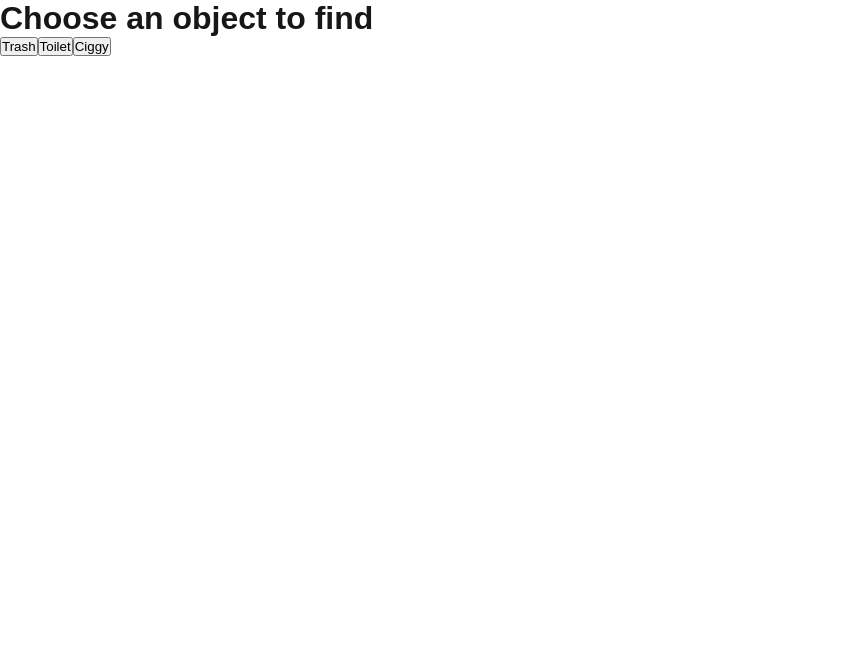
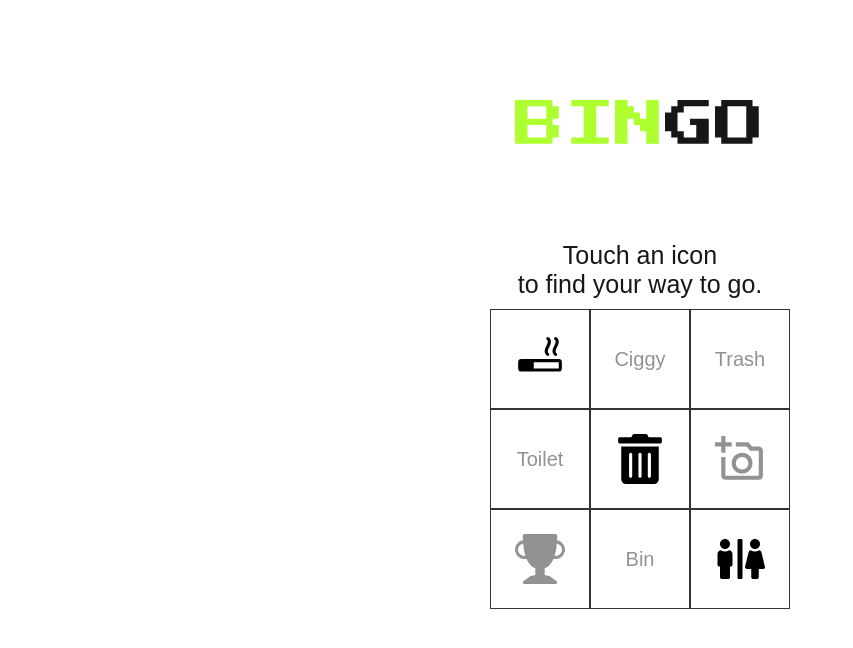
Before and after one commit to heeyunjeon/seoultechimpact, a Next.js app: page / in a window 1280 px wide. Shown: the top 648 px of the page, without its empty margins (0-853 px from the left). Built offline with nearby package versions, Linux system fonts and the light colour scheme.

Commit message:
added main page

```diff
--- a/package.json
+++ b/package.json
@@ -12,7 +12,8 @@
     "mapbox-gl": "^3.6.0",
     "next": "14.2.8",
     "react": "^18",
-    "react-dom": "^18"
+    "react-dom": "^18",
+    "react-icons": "^5.3.0"
   },
   "devDependencies": {
     "eslint": "^8",
--- a/src/app/layout.js
+++ b/src/app/layout.js
@@ -20,6 +20,9 @@ export const metadata = {
 export default function RootLayout({ children }) {
   return (
     <html lang="en">
+      <head><link rel="preconnect" href="https://fonts.googleapis.com/" />
+        <link rel="preconnect" href="https://fonts.gstatic.com/" crossorigin="true" />
+        <link href="https://fonts.googleapis.com/css2?family=Press+Start+2P&display=swap" rel="stylesheet" /></head>
       <body className={`${geistSans.variable} ${geistMono.variable}`}>
         {children}
       </body>
--- a/src/app/page.js
+++ b/src/app/page.js
@@ -2,6 +2,10 @@
 
 import { useRouter } from 'next/navigation';
 import styles from './page.module.css';
+import { FaTrashAlt, FaRestroom } from "react-icons/fa";
+import { PiCigaretteFill } from "react-icons/pi";
+import { MdOutlineAddAPhoto } from "react-icons/md";
+import { BsFillTrophyFill } from "react-icons/bs";
 
 export default function Home() {
   const router = useRouter();
@@ -12,12 +16,24 @@ export default function Home() {
 
   return (
     <div className={styles.container}>
-      <h1>Choose an object to find</h1>
-      <div className={styles.buttonContainer}>
-        <button onClick={() => handleButtonClick('trash')}>Trash</button>
-        <button onClick={() => handleButtonClick('toilet')}>Toilet</button>
-        <button onClick={() => handleButtonClick('ciggy')}>Ciggy</button>
+      <header className={styles.pressStart2pRegular}>
+        <span className={styles.blinkingText}>BIN</span>GO
+      </header>
+      <div className={styles.bingoWrapper}>
+        <div className={styles.text}>Touch an icon <br />to find your way to go.</div>
+        <div className={styles.gridContainer}>
+          <div className={styles.gridItem}>        <PiCigaretteFill color="black" size={50} onClick={() => handleButtonClick('ciggy')} /></div>
+          <div className={styles.gridItem}>Ciggy</div>
+          <div className={styles.gridItem}>Trash</div>
+          <div className={styles.gridItem}>Toilet</div>
+          <div className={styles.gridItem}>      <FaTrashAlt color="black" size={50} onClick={() => handleButtonClick('trash')} /></div>
+          <div className={styles.gridItem}><MdOutlineAddAPhoto size={50} /></div>
+          <div className={styles.gridItem}><BsFillTrophyFill size={50} /></div>
+          <div className={styles.gridItem}>Bin</div>
+          <div className={styles.gridItem}>       <FaRestroom color="black" size={50} onClick={() => handleButtonClick('toilet')} /></div>
+        </div>
       </div>
+
     </div>
   );
 }
--- a/src/app/page.module.css
+++ b/src/app/page.module.css
@@ -163,3 +163,62 @@ a.secondary {
     filter: invert();
   }
 }
+
+.pressStart2pRegular {
+  text-align: center;
+  margin-top: 100px;
+  font-family: "Press Start 2P", system-ui;
+  font-weight: 400;
+  font-style: normal;
+  font-size: 50px;
+}
+
+.gridContainer {
+  display: grid;
+  grid-template-columns: 100px 100px 100px;
+  grid-template-rows: 100px 100px 100px;
+  padding: 10px;
+  /* gap: 50px; */
+}
+
+.gridItem {
+  background-color: rgba(255, 255, 255, 0.8);
+  border: 1px solid rgba(0, 0, 0, 0.8);
+  padding: 20px;
+  font-size: 30px;
+  text-align: center;
+  color: rgb(147, 146, 146);
+  font-size: 20px;
+  display: flex;
+  align-items: center;
+  justify-content: center;
+}
+
+.bingoWrapper {
+  display: flex;
+  flex-direction: column;
+  width: 100%;
+  height: 70vh;
+  justify-content: center;
+  align-items: center;
+  /* background-color: red; */
+}
+
+.text {
+  font-size: 25px;
+  text-align: center;
+}
+
+@keyframes blink {
+  0%,
+  100% {
+    color: white;
+  }
+  50% {
+    color: greenyellow;
+  }
+}
+
+.blinkingText {
+  animation: blink 1s infinite; /* 1초마다 애니메이션 반복 */
+}
```
Also changed, not shown: src/app/detail/page.js (added, +7 -0 lines), src/app/detail/page.module.css (added), 1 other file (tests, documents, lock files or other folders).
